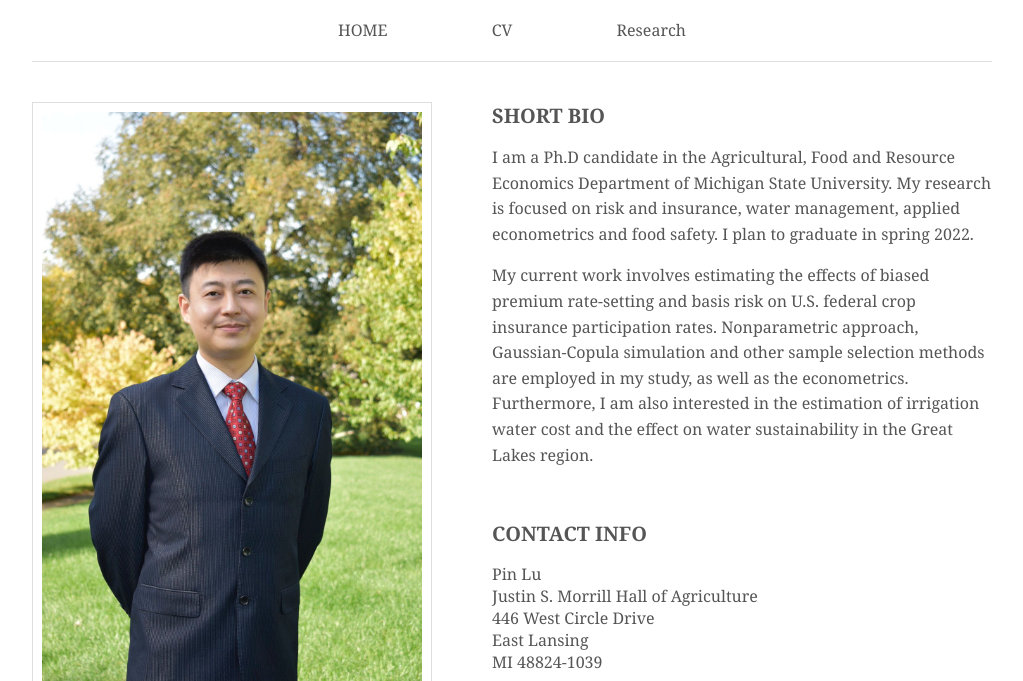
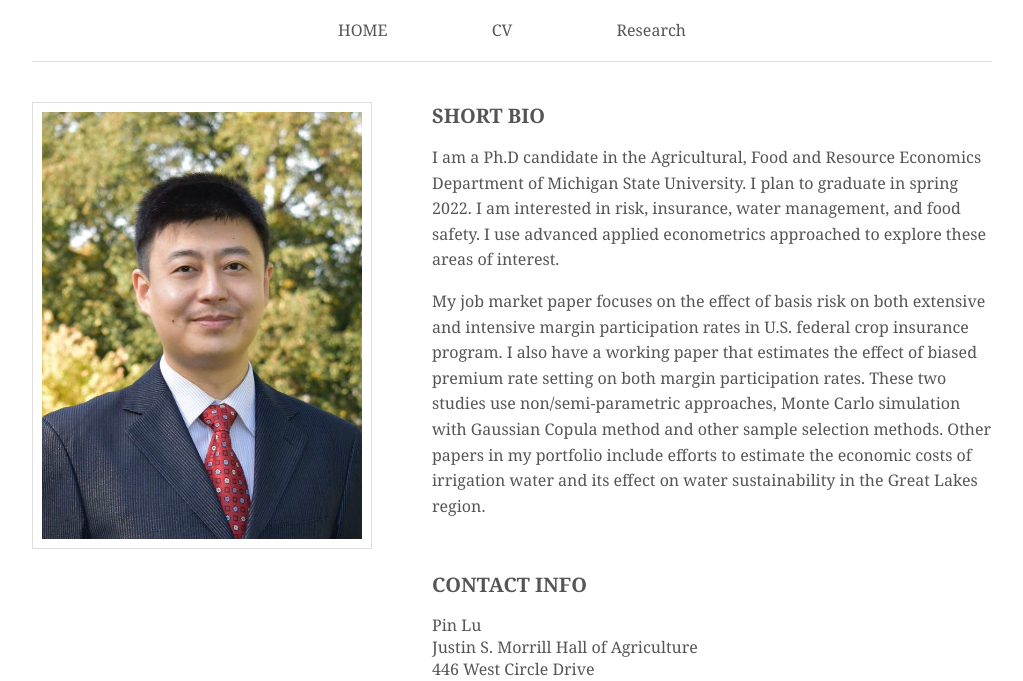
Before and after one commit to lupinafre/lupinafre.github.io, a plain HTML site: page index.html in a window 1280 px wide. Shown: the part 119-800 px from the top of the page, without its empty margins (128-1151 px from the left). Drawn offline with Linux system fonts and the light colour scheme.

Commit message:
“anything”

```diff
--- a/index.html
+++ b/index.html
@@ -27,7 +27,7 @@
 <div class="wrapper row2">
   <div id="container" class="clear">
     <!-- content body -->
-    <section id="slider"><a href="#"><img src="pin.jpeg" width="380"></a></section>
+    <section id="slider"><a href="#"><img src="pin_headshot.jpeg" width="320"></a></section>
     <!-- main content -->
     <div id="content">
       <!-- section 2 -->
@@ -35,8 +35,8 @@
         <!-- article 1 -->
         <article>
           <h1>Short Bio</h1>
-          <p>I am a Ph.D candidate in the Agricultural, Food and Resource Economics Department of Michigan State University. My research is focused on risk and insurance, water management, applied econometrics and food safety. I plan to graduate in spring 2022. </p>
-          <p>My current work involves estimating the effects of biased premium rate-setting and basis risk on U.S. federal crop insurance participation rates. Nonparametric approach, Gaussian-Copula simulation and other sample selection methods are employed in my study, as well as the econometrics. Furthermore, I am also interested in the estimation of irrigation water cost and the effect on water sustainability in the Great Lakes region. </p>
+          <p>I am a Ph.D candidate in the Agricultural, Food and Resource Economics Department of Michigan State University. I plan to graduate in spring 2022. I am interested in risk, insurance, water management, and food safety.  I use advanced applied econometrics approached to explore these areas of interest. </p>
+          <p>My job market paper focuses on the effect of basis risk on both extensive and intensive margin participation rates in U.S. federal crop insurance program. I also have a working paper that estimates the effect of biased premium rate setting on both margin participation rates. These two studies use non/semi-parametric approaches, Monte Carlo simulation with Gaussian Copula method and other sample selection methods. Other papers in my portfolio include efforts to estimate the economic costs of irrigation water and its effect on water sustainability in the Great Lakes region.    </p>
         </article>
       <!-- / articles -->
      </section>
--- a/layout.css
+++ b/layout.css
@@ -85,13 +85,13 @@ blockquote:after, q:after{content:' �'; font-size:26px; line-height:0;}
 
 /* ------Slider-----*/
 
-#container #slider{float:left; display:block; width:400px;}
+#container #slider{float:left; display:block; width:340px;}
 #container #slider a{display:block; padding:9px; border:1px solid #DEDEDE;}
 #container #slider a:hover{border-color:rgb(24, 69, 59);}
 
 /* ------Main Content-----*/
 
-#container #content{float:right; width:500px; line-height:1.6em; }
+#container #content{float:right; width:560px; line-height:1.6em; }
 
 #container #content #latest{}
 #container #content #latest ul{margin:0; padding:0; list-style:none;}
@@ -106,7 +106,7 @@ blockquote:after, q:after{content:' �'; font-size:26px; line-height:0;}
 
 /* ------Right Column-----*/
 
-#container #right_column{float: right; width:500px;}
+#container #right_column{float: right; width:560px;}
 #container #right_column h2.title{margin-bottom:15px; padding-bottom:15px; border-bottom:1px solid #DEDEDE;}
 
 #container #right_column nav{display:block; width:100%; margin-bottom:30px;}
```
Also changed, not shown: index_cv.html (+1 -1 lines), index_research.html (+17 -5 lines), pin.JPG (added), pin.jpeg (deleted), pin_headshot.jpeg (added), 2 other files.
